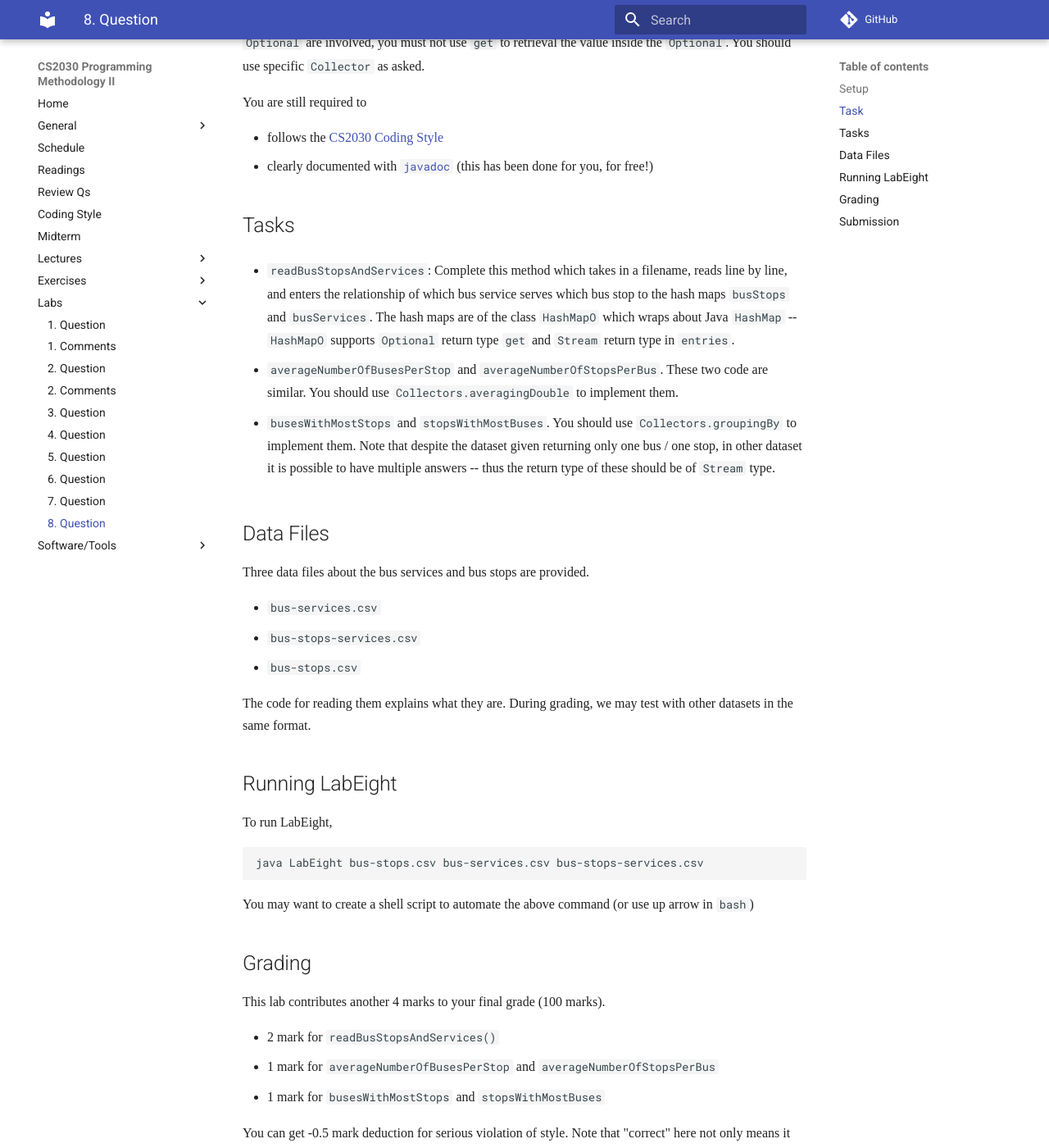
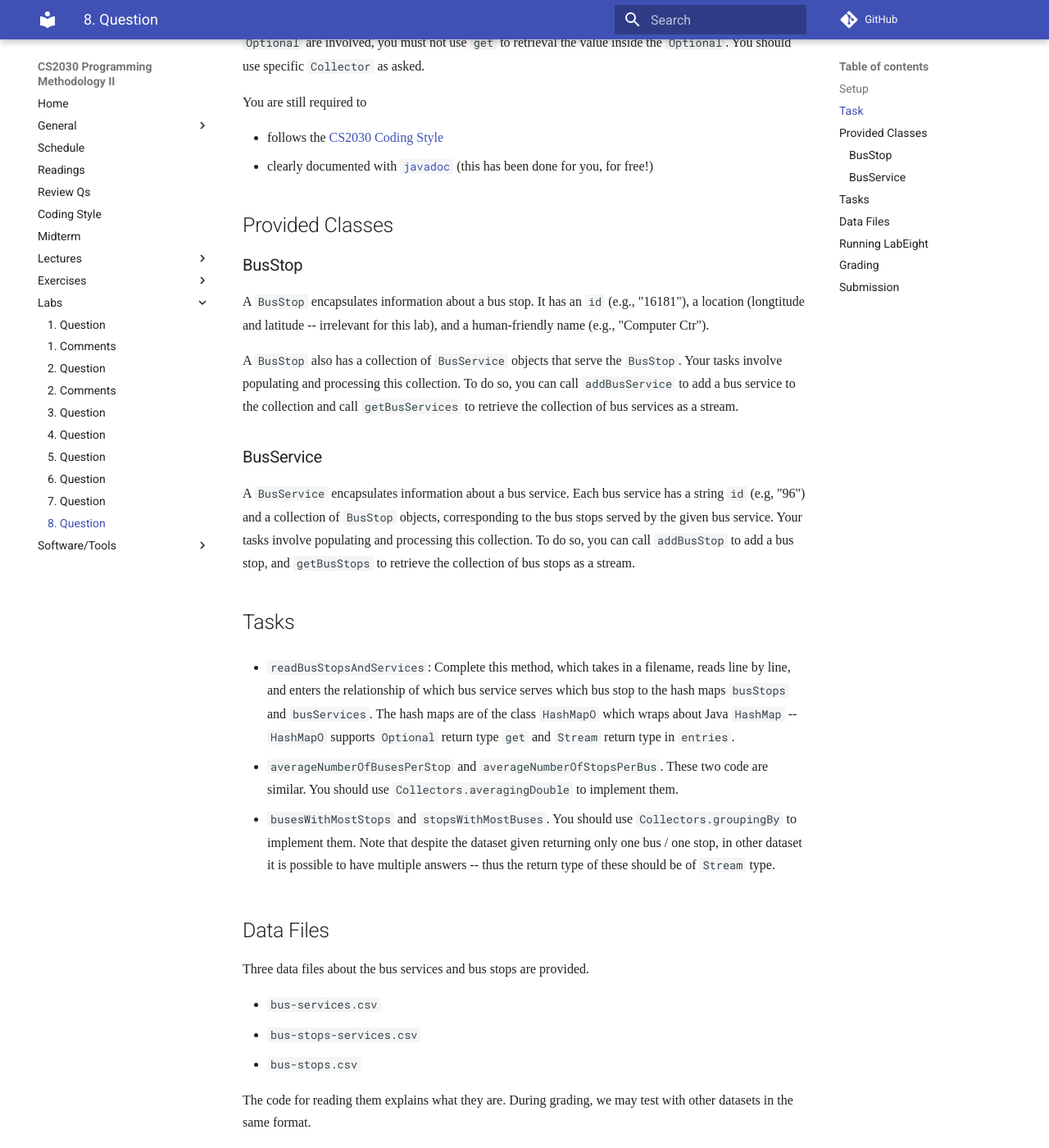
Before and after one commit to nus-cs2030/1718-s2, an MkDocs documentation site: the page built from docs/lab8.md, in a window 1280 px wide and 1400 px high, scrolled down 606 px. Shown: the whole window at 82% size. Built offline with MkDocs 1.6.1 and Material for MkDocs 9.7.7, drawn with Linux system fonts in a browser that asks for light colours; some web fonts are replaced; comment, search, counter and statistics services are not loaded; old or Windows-style settings are respelled for this version of MkDocs.

Commit message:
Added info about BusStop and BusService

```diff
--- a/docs/lab8.md
+++ b/docs/lab8.md
@@ -19,9 +19,21 @@ You are still required to
 - follows the [CS2030 Coding Style](style.md)
 - clearly documented with [`javadoc`](javadoc.md) (this has been done for you, for free!)
 
+## Provided Classes
+
+### BusStop
+
+A `BusStop` encapsulates information about a bus stop.  It has an `id` (e.g., "16181"), a location (longtitude and latitude -- irrelevant for this lab), and a human-friendly name (e.g., "Computer Ctr").
+
+A `BusStop` also has a collection of `BusService` objects that serve the `BusStop`.  Your tasks involve populating and processing this collection.  To do so, you can call `addBusService` to add a bus service to the collection and call `getBusServices` to retrieve the collection of bus services as a stream.
+
+### BusService
+
+A `BusService` encapsulates information about a bus service.  Each bus service has a string `id` (e.g, "96") and a collection of `BusStop` objects, corresponding to the bus stops served by the given bus service.  Your tasks involve populating and processing this collection.  To do so, you can call `addBusStop` to add a bus stop, and `getBusStops` to retrieve the collection of bus stops as a stream.
+
 ## Tasks
 
-- `readBusStopsAndServices`: Complete this method which takes in a filename, reads line by line, and enters the relationship of which bus service serves which bus stop to the hash maps `busStops` and `busServices`.  The hash maps are of the class `HashMapO` which wraps about Java `HashMap` -- `HashMapO` supports `Optional` return type `get` and `Stream` return type in `entries`.
+- `readBusStopsAndServices`: Complete this method, which takes in a filename, reads line by line, and enters the relationship of which bus service serves which bus stop to the hash maps `busStops` and `busServices`.  The hash maps are of the class `HashMapO` which wraps about Java `HashMap` -- `HashMapO` supports `Optional` return type `get` and `Stream` return type in `entries`.
 
 - `averageNumberOfBusesPerStop` and `averageNumberOfStopsPerBus`. These two code are similar.  You should use `Collectors.averagingDouble` to implement them.
 
```
